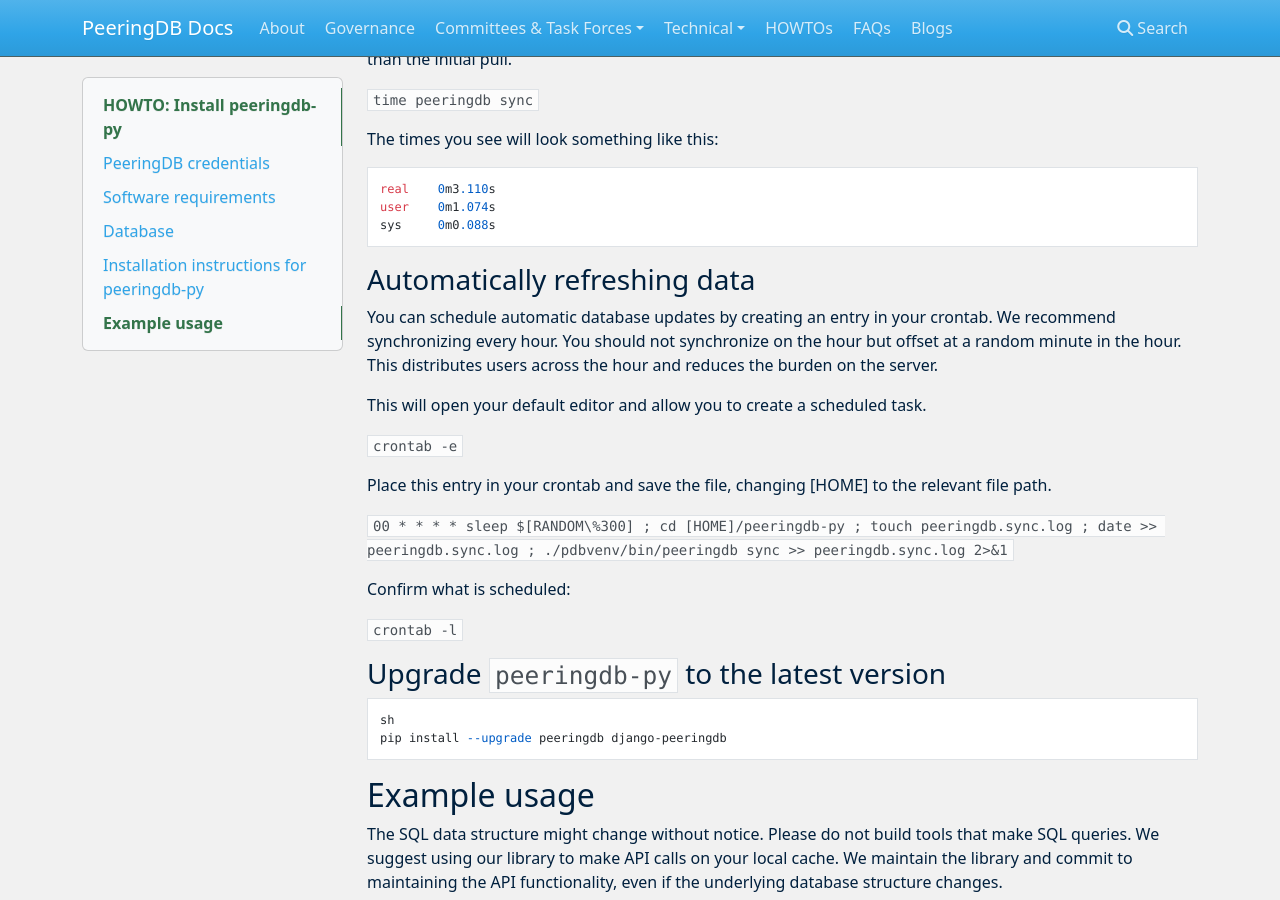
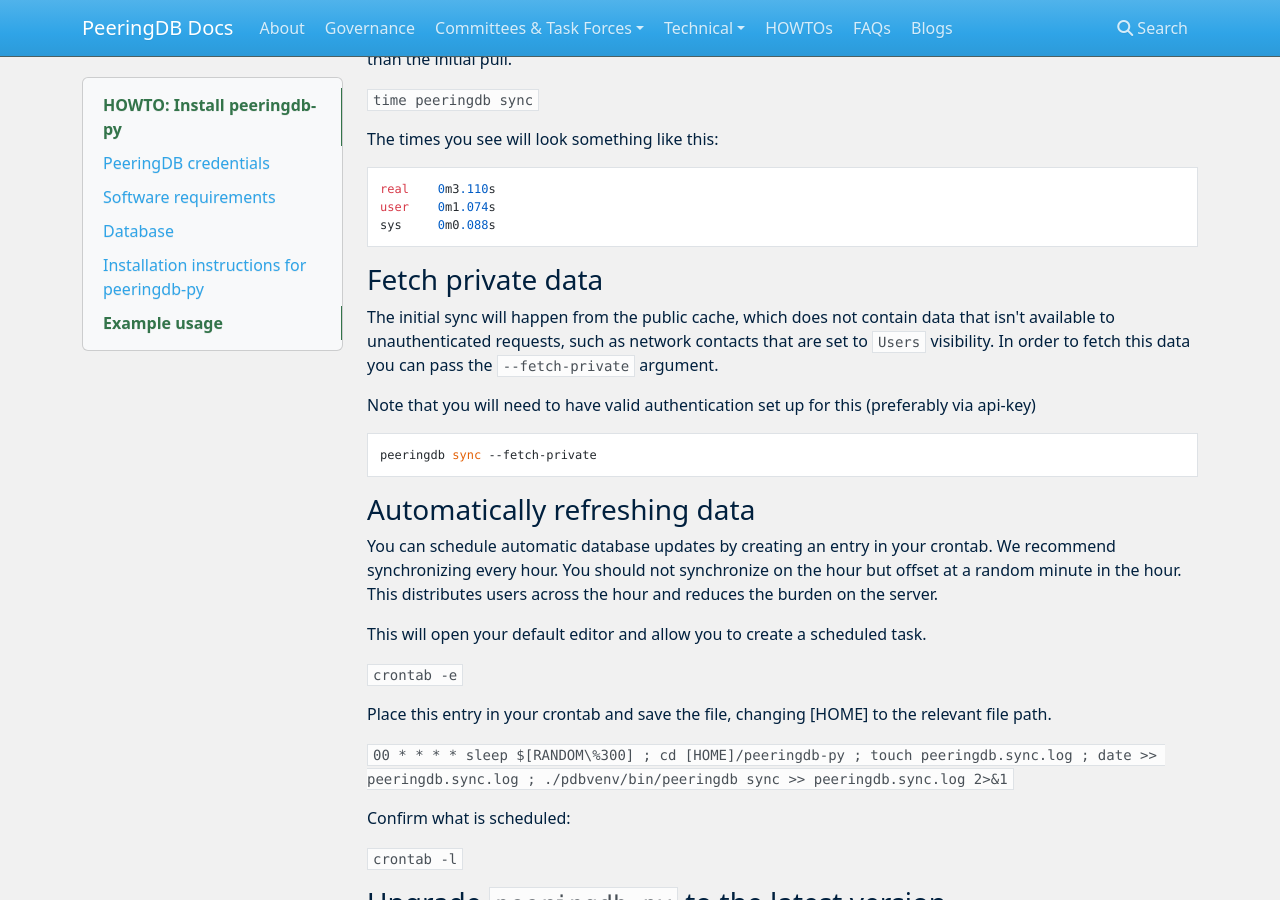
Before and after one commit to peeringdb/docs, an MkDocs documentation site: the page built from docs/howto/peeringdb-py.md, in a window 1280 px wide and 900 px high, scrolled down 2735 px. Built offline with MkDocs 1.6.1, drawn with Linux system fonts in a browser that asks for light colours; nearby versions of some CDN libraries.

Commit message:
note about --fetch-private (#333)

````diff
--- a/docs/howto/peeringdb-py.md
+++ b/docs/howto/peeringdb-py.md
@@ -126,6 +126,16 @@
 sys     0m0.088s
 ```
 
+### Fetch private data
+
+The initial sync will happen from the public cache, which does not contain data that isn't available to unauthenticated requests, such as network contacts that are set to `Users` visibility. In order to fetch this data you can pass the `--fetch-private` argument.
+
+Note that you will need to have valid authentication set up for this (preferably via api-key)
+
+```
+peeringdb sync --fetch-private
+```
+
 ### Automatically refreshing data
 
 You can schedule automatic database updates by creating an entry in your crontab. We recommend synchronizing every hour. You should not synchronize on the hour but offset at a random minute in the hour. This distributes users across the hour and reduces the burden on the server.
````
